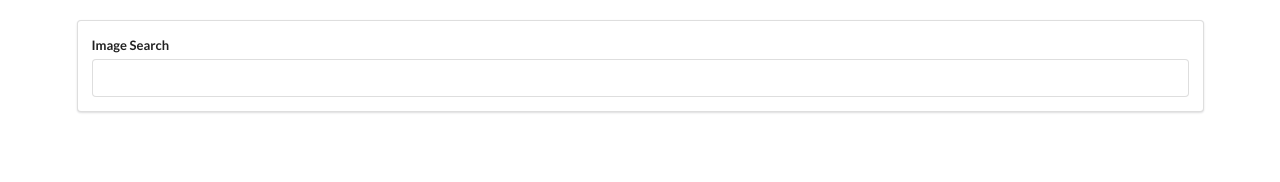
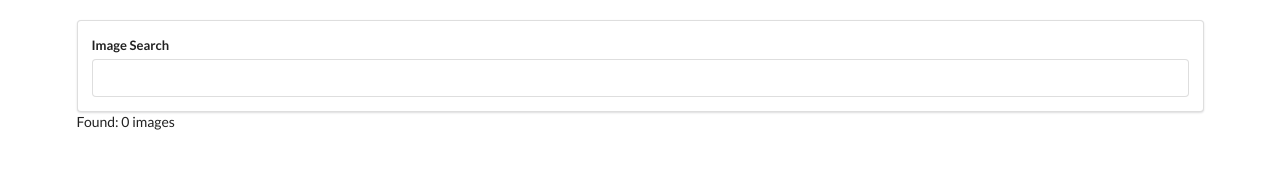
Before and after one commit to Koscee/Modern_React-Redux_Practice_Bootcamp, a React (Create React App) app in the folder prod/pics-app/: page / in a window 1280 px wide. Shown: the top 182 px of the page. Built offline with nearby package versions, Linux system fonts and the light colour scheme.

Commit message:
Set state after async request.

```diff
--- a/prod/pics-app/src/components/App.js
+++ b/prod/pics-app/src/components/App.js
@@ -3,6 +3,8 @@ import axios from "axios";
 import SearchBar from "./SearchBar";
 
 class App extends React.Component {
+  state = { images: [] };
+
   async onSearchSubmit(term) {
     const response = await axios.get("https://api.unsplash.com/search/photos", {
       params: { query: term },
@@ -12,13 +14,14 @@ class App extends React.Component {
       },
     });
 
-    console.log(response.data.results);
+    this.setState({ images: response.data.results });
   }
 
   render() {
     return (
       <div className="ui container" style={{ marginTop: "20px" }}>
         <SearchBar onSubmit={this.onSearchSubmit} />
+        Found: {this.state.images.length} images
       </div>
     );
   }
```
